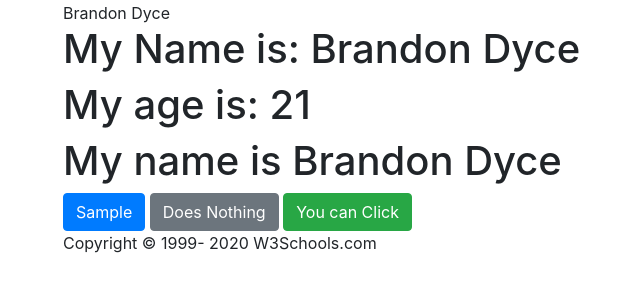
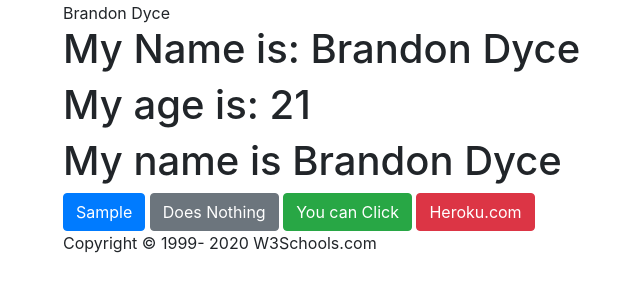
Before and after one commit to spacetoolz/php_primer, a PHP site: page / in a window 1280 px wide. Shown: the part 253-553 px from the top of the page, without its empty margins (22-662 px from the left). Run offline with PHP 8.4, Linux system fonts and the light colour scheme.

Commit message:
Update index.php
Addedd an anchor tag for Heroku

```diff
--- a/index.php
+++ b/index.php
@@ -33,4 +33,6 @@
             <button type="button" class="btn btn-secondary">Does Nothing</button>
             <button type="button" class="btn btn-success">You can Click</button>
 
+            <a href="https://www.heroku.com" target= "_blank " class="btn btn-danger"> Heroku.com</a>
+
     <?php require 'includes/footer.php' ?>
```
